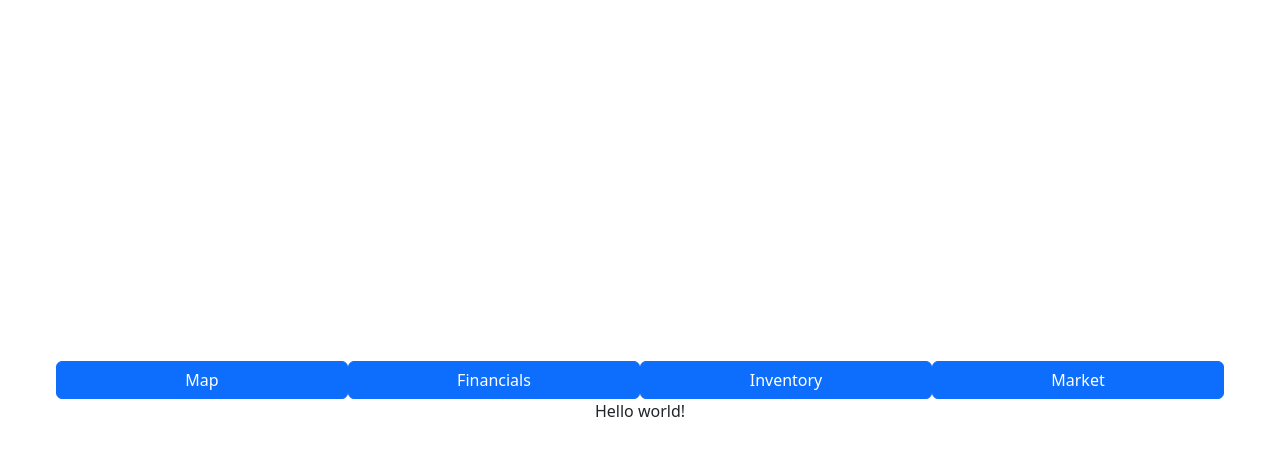
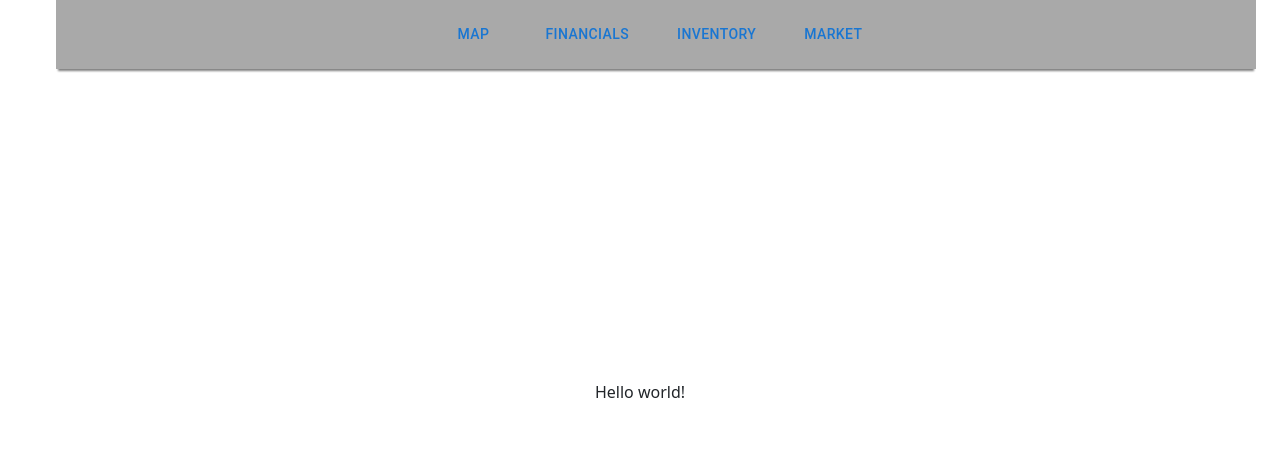
Before and after one commit to Harryonismyname/Ledger, a React (Vite) app in the folder ledger.client/: page / in a window 1280 px wide. Shown: the top 456 px of the page. Built offline with nearby package versions, Linux system fonts and the light colour scheme.

Commit message:
Navbar Converted to MUI

```diff
--- a/ledger.client/src/Navbar.tsx
+++ b/ledger.client/src/Navbar.tsx
@@ -1,9 +1,8 @@
 import { useEffect } from 'react';
 import './App.css';
-import Container from 'react-bootstrap/Container';
-import Col from 'react-bootstrap/Col';
-import Row from 'react-bootstrap/Row';
-import Button from 'react-bootstrap/Button';
+import Container from '@mui/material/Container';
+import Stack from '@mui/material/Stack';
+import Button from '@mui/material/Button';
 import { useCurrentScreenContext } from './currentScreenContext';
 import Map from './MapScreen.tsx';
 import FinancialsScreen from './FinancialsScreen.tsx'
@@ -25,23 +24,30 @@ function Navbar() {
 
     const contents =
 
-        <Row>
-            <Col as={Button} onClick={ map}>
+        <Stack direction="row" spacing={ 4} sx={{justifyContent:"center"} }>
+            <Button onClick={ map}>
                 Map
-            </Col>
-            <Col as={Button} onClick={ financials}>
+            </Button>
+            <Button onClick={financials}>
                 Financials
-            </Col>
-            <Col as={Button} onClick={ inventory }>
+            </Button>
+            <Button onClick={inventory}>
                 Inventory
-            </Col>
-            <Col as={Button} onClick={ market }>
+            </Button>
+            <Button onClick={market}>
                 Market
-            </Col>
-        </Row>;
+            </Button>
+        </Stack>;
 
     return (
-        <Container fluid>
+        <Container maxWidth="lg" sx={{
+            position: 'fixed',   // Fixes the element's position on the screen
+            top: 0,              // Anchors it to the top
+            width: '100%',       // Ensures it stretches across the width of the screen
+            padding: '16px',     // Some padding for the content
+            backgroundColor : "darkgrey",
+            boxShadow: '0 4px 2px -2px gray', // Optional shadow for styling
+        }}>
             {contents}
         </Container>
     );
```
